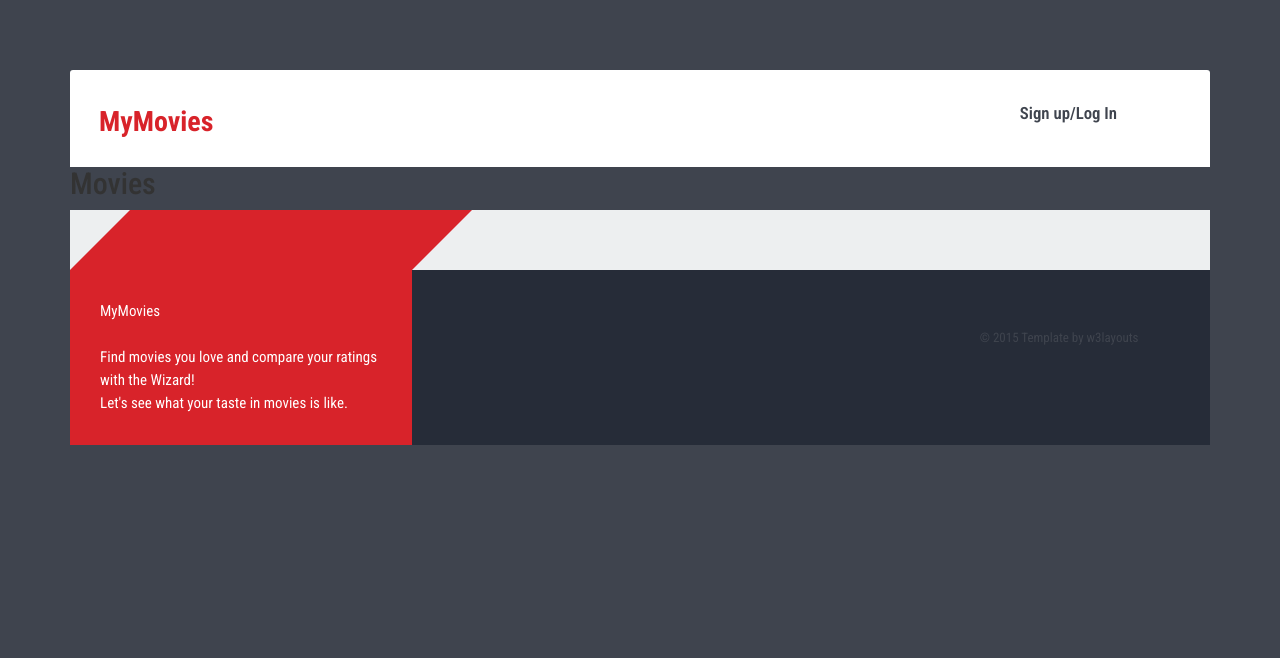
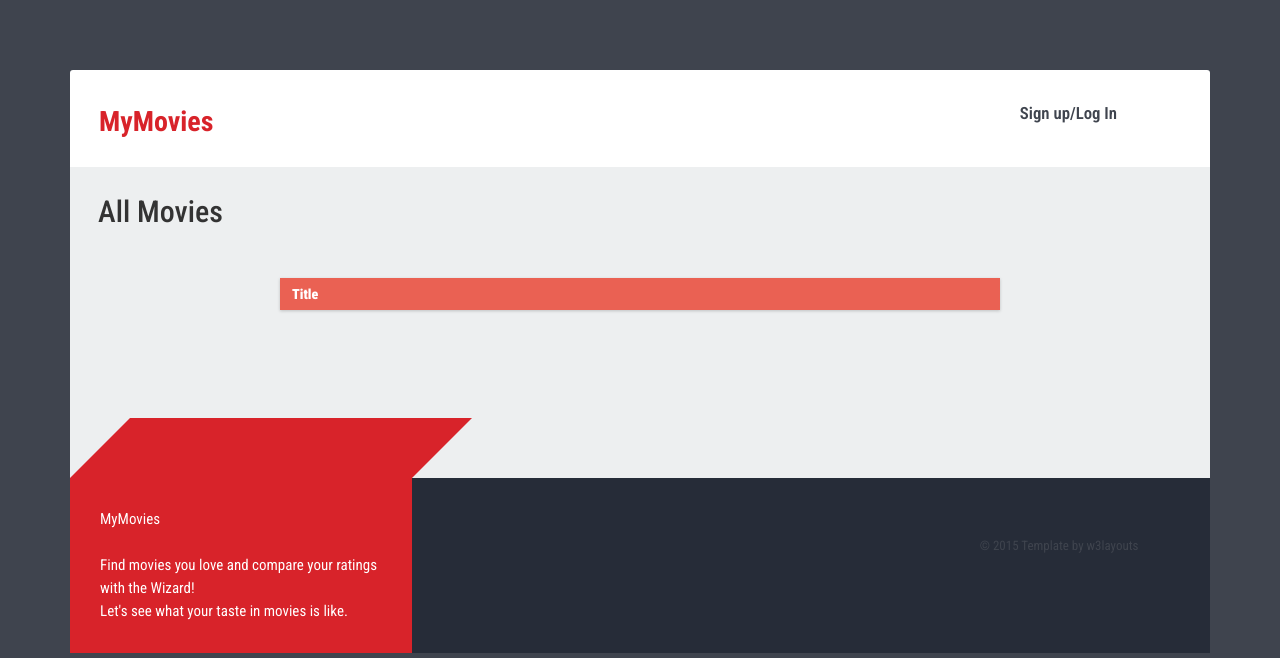
Before and after one commit to allisonscofield/mymovies, a Flask app: page /movies in a window 1280 px wide. Shown: the top 658 px of the page. Run offline with Flask 2, Linux system fonts and the light colour scheme; data that the repository does not hold is empty; some libraries are stand-ins or nearby versions.

Commit message:
Stylize movie list into table

```diff
--- a/templates/movie_list.html
+++ b/templates/movie_list.html
@@ -1,15 +1,29 @@
 {% extends 'base.html' %}
+
 {% block content %}
 
-    <h2>Movies</h2>
-    <ul>
-      {% for movie in movies %}
-          <li>
-              <a href="/movies/{{ movie.movie_id }}">
-                {{ movie.title }}
-              </a>
-          </li>
-      {% endfor %}
-    </ul>
+<div class="content">
+    <h2>All Movies</h2>
+
+    <div class="wrapper">
+      <div class="table">
+
+        <div class="row header">
+          <div class="cell">
+            Title
+          </div>
+        </div>
+
+        {% for movie in movies %}
+        <div class="row">
+          <div class="cell">
+            <p><a href="/movies/{{ movie.movie_id }}">{{ movie.title }}</a></p>
+          </div>
+        </div>
+        {% endfor %}
+
+      </div>
+    </div>
+</div>
 
 {% endblock %}
--- a/templates/user_profile.html
+++ b/templates/user_profile.html
@@ -4,9 +4,7 @@
 <div class="content">
     <h2>My Movies</h2>
 
-
     <div class="wrapper">
-
       <div class="table">
 
         <div class="row header">
@@ -36,7 +34,6 @@
         </div>
 
       </div>
-
     </div>
 
 </div>
```
